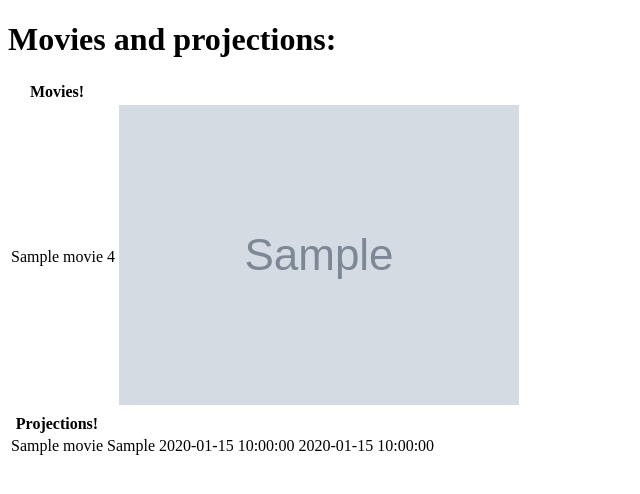
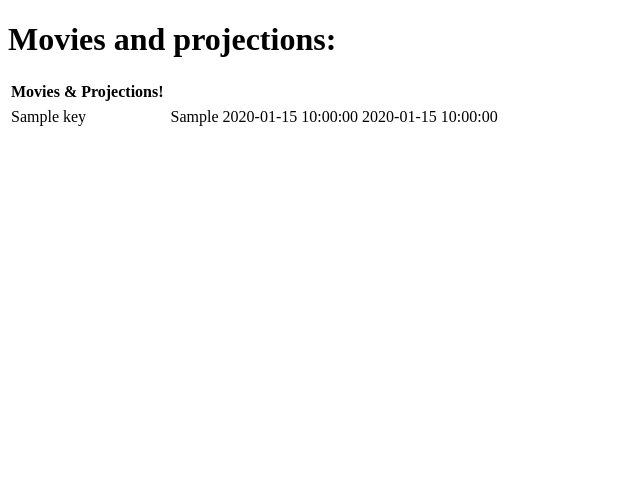
Before and after one commit to 6desislava6/Hack-Bulgaria, a Python web app: template Hack-tenth-week/cinema/website/templates/index.html in a window 1280 px wide. Shown: the top 494 px of the page, without its empty margins (0-640 px from the left). Run offline with Jinja, Linux system fonts and the light colour scheme; the template is opened without the code that fills it: most values are stand-ins (such as "Sample title", 1, 10 or a date in 2020); grey boxes marked "Sample" are stand-in pictures.

Commit message:
changed html

```diff
--- a/Hack-tenth-week/cinema/website/templates/index.html
+++ b/Hack-tenth-week/cinema/website/templates/index.html
@@ -1,39 +1,24 @@
 {% extends "base.html" %}
 
 {% block content %}
-    <table class="movies">
-    <th>Movies!</th>
-        {% for movie in movies %}
-            <tr>
-                <td>
-                    {{ movie.name }}
-                </td>
-                <td>
-                    {{ movie.rating }}
-                </td>
-                <td>
-                    <img src="/media/{{ movie.cover }}">
-                </td>
-            </tr>
-        {% endfor %}
-    </table>
-    <table class="projection">
-    <th>Projections!</th>
-    {% for projection in projections %}
+    <table class="movies-and-projections">
+    <th>Movies & Projections!</th>
+    {% for key, value in projections.items %}
         <tr>
+            <td>{{ key.name }}</td>
             <td>
-                {{ projection.movie.name }}
-            </td>
-            <td>
-                {{ projection.type_projection }}
-            </td>
-            <td>
-                {{ projection.date }}
-            </td>
-               <td>
-                {{ projection.time_projection }}
+                <table>
+                    {% for pr in value %}
+                    <tr>
+                         <td>{{pr.type_projection}}</td>
+                        <td>{{pr.date}}</td>
+                        <td>{{pr.time_projection}}</td>
+                    </tr>
+                    {% endfor %}
+                </table>
             </td>
         </tr>
     {% endfor %}
     </table>
+
 {% endblock %}
--- a/Hack-tenth-week/cinema/website/views.py
+++ b/Hack-tenth-week/cinema/website/views.py
@@ -5,7 +5,9 @@ from .models import Movie, Projection
 
 def index(request):
     movies = Movie.objects.all()
-    projections = Projection.objects.all()
+    projections = {}
+    for movie in movies:
+        projections[movie] = movie.projection_set.all()
     return render(request, 'index.html', locals())
 
 
```
Also changed, not shown: Hack-tenth-week/cinema/website/models.py (+8 -3 lines).
